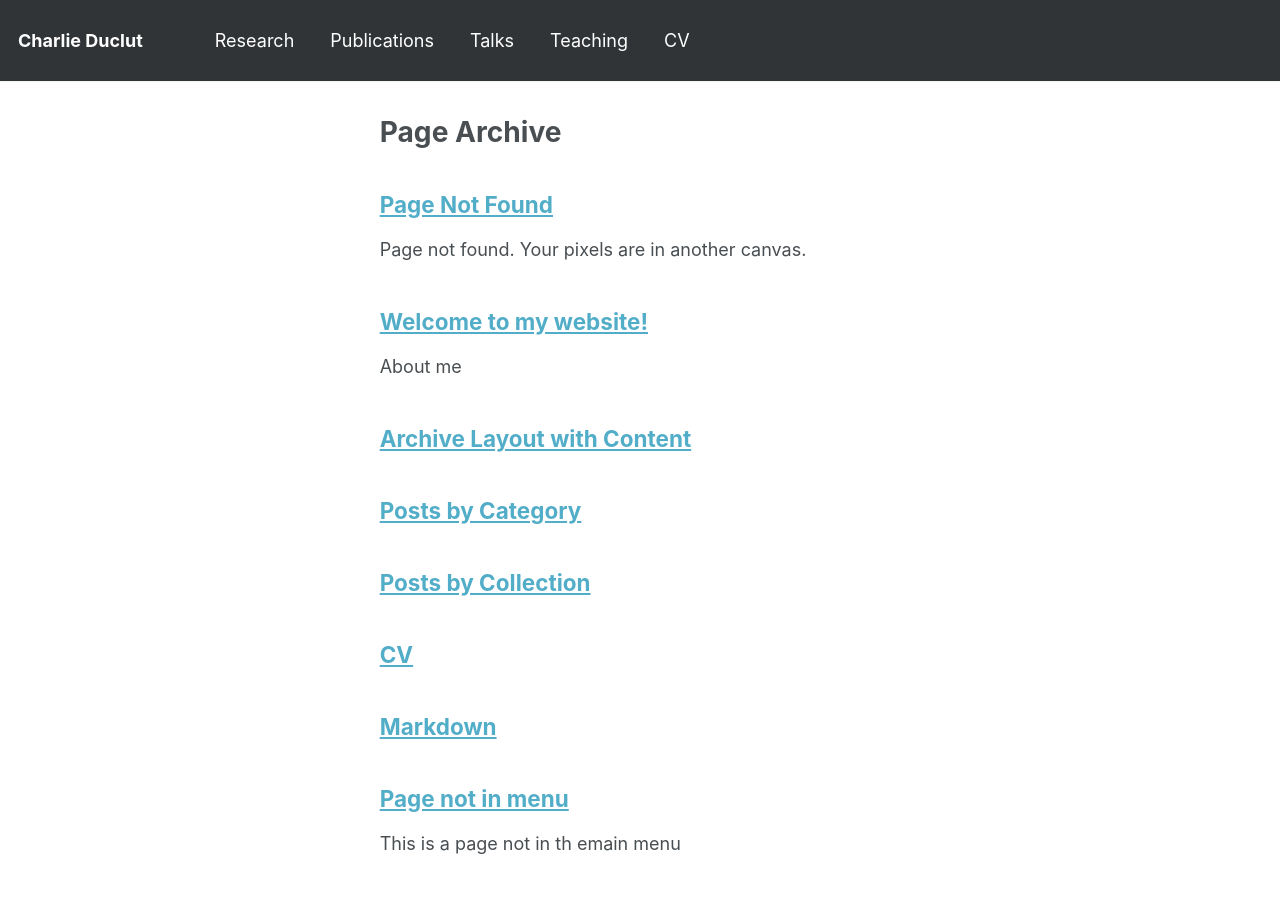
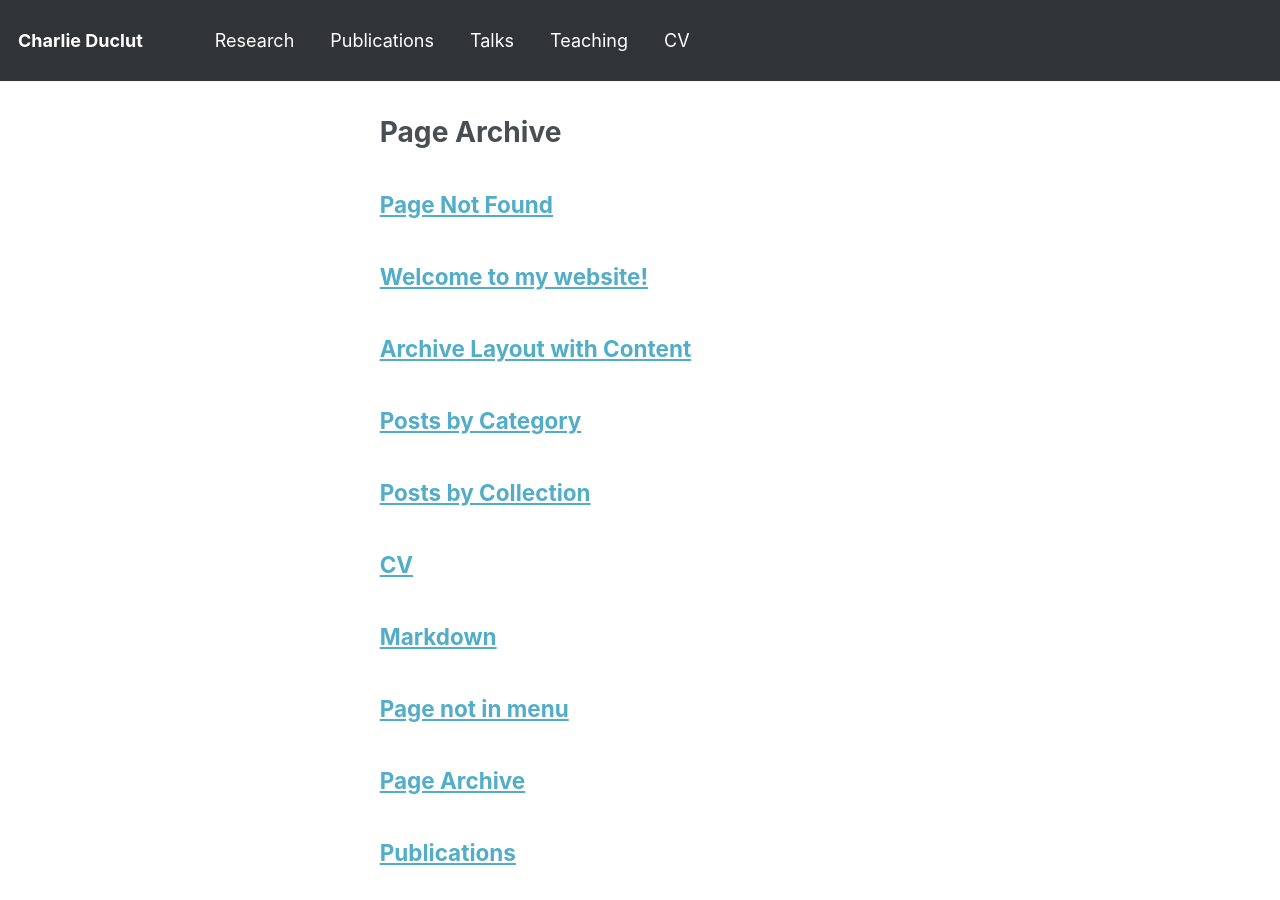
Before and after one commit to charlieduclut/charlieduclut.github.io, a Jekyll site: the page built from _pages/page-archive.html, in a window 1280 px wide and 900 px high. Built offline with Jekyll 4.4.1, drawn with Linux system fonts in a browser that asks for light colours.

Commit message:
stopped working locally after bundle update github-pages ; fixed by removing excerpt entry to several .md files

```diff
--- a/_pages/404.md
+++ b/_pages/404.md
@@ -1,6 +1,5 @@
 ---
 title: "Page Not Found"
-excerpt: "Page not found. Your pixels are in another canvas."
 sitemap: false
 permalink: /404.html
 ---
--- a/_pages/non-menu-page.md
+++ b/_pages/non-menu-page.md
@@ -1,7 +1,6 @@
 ---
 permalink: /non-menu-page/
 title: "Page not in menu"
-excerpt: "This is a page not in th emain menu"
 author_profile: true
 redirect_from:
   - "/nmp/"
```
Also changed, not shown: _pages/about.md (+0 -1 lines), Gemfile.lock, 7 other files.
